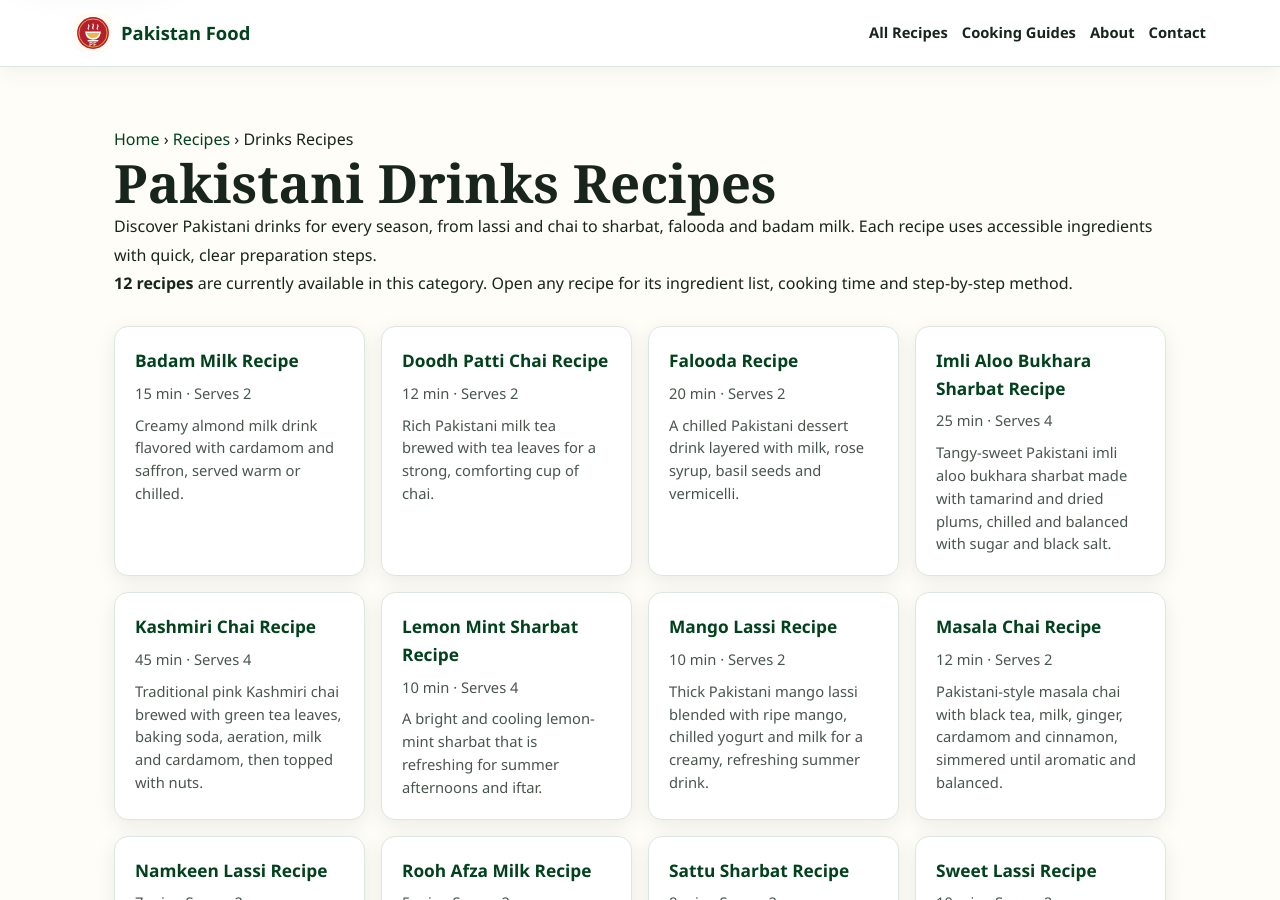
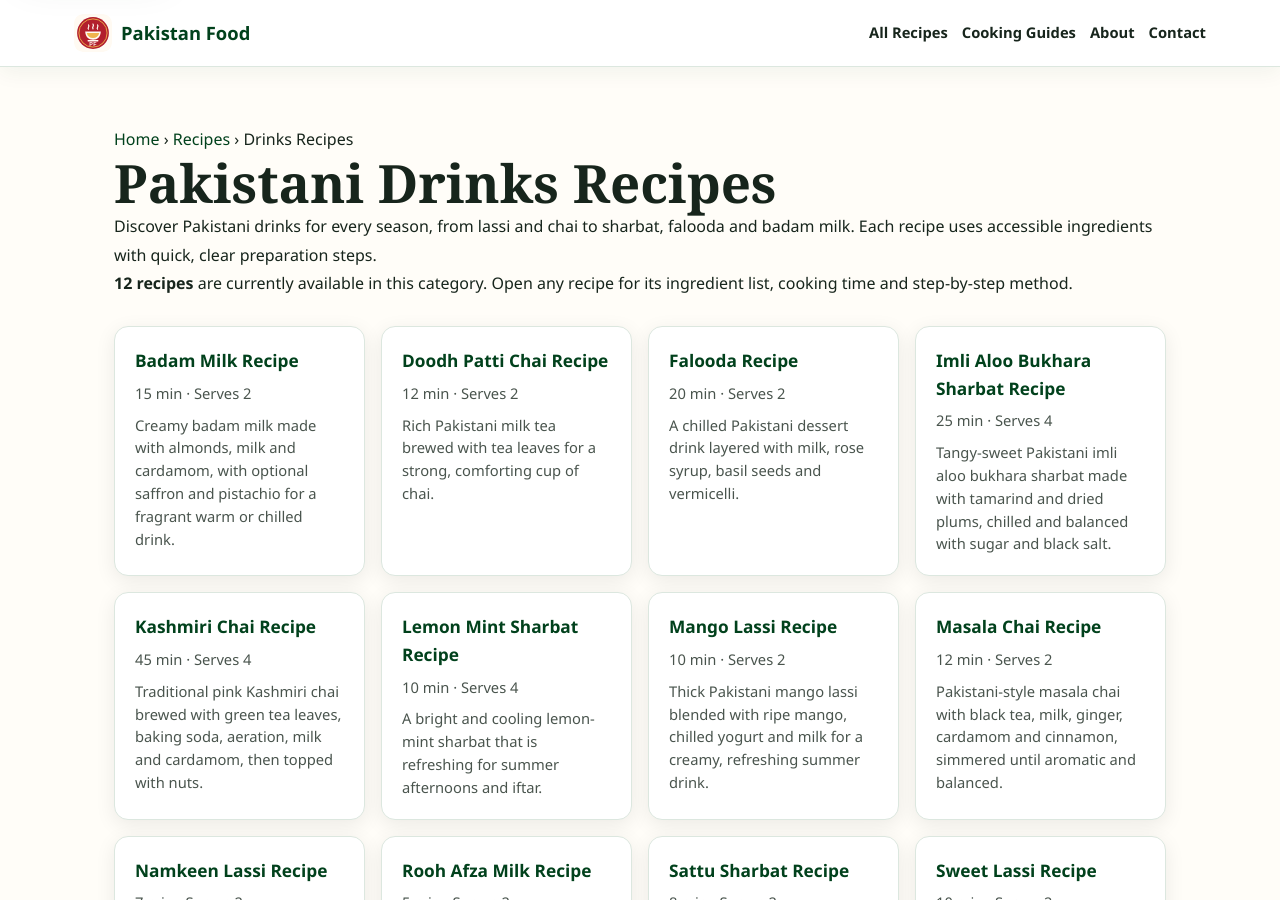
Before and after one commit to manazarali01-hub/pakistan-food, a Jekyll site: the page built from recipes/drinks/index.html, in a window 1280 px wide and 900 px high. Built offline with Jekyll 4.4.1, drawn with Linux system fonts in a browser that asks for light colours; some of the changed lines change nothing that is shown.

Commit message:
Improve Badam Milk recipe instructions

```diff
--- a/_data/recipes/badam-milk.json
+++ b/_data/recipes/badam-milk.json
@@ -1 +1,25 @@
-{"id":43,"name":"Badam Milk","category":"Drinks","time":"15 min","serves":2,"image":"https://commons.wikimedia.org/wiki/Special:Redirect/file/Badam_milk.jpg?width=800","description":"Creamy almond milk drink flavored with cardamom and saffron, served warm or chilled.","ingredients":["2 cups milk","12 almonds soaked and peeled","2 tbsp sugar","2 cardamoms","Pinch of saffron optional","Chopped pistachios"],"method":["Blend almonds with a little milk.","Heat remaining milk gently.","Add almond paste, sugar and cardamom.","Simmer for several minutes.","Garnish with pistachios and serve warm or chilled."]}
+{
+  "id": 43,
+  "name": "Badam Milk",
+  "category": "Drinks",
+  "time": "15 min",
+  "serves": 2,
+  "image": "https://commons.wikimedia.org/wiki/Special:Redirect/file/Badam_milk.jpg?width=800",
+  "description": "Creamy badam milk made with almonds, milk and cardamom, with optional saffron and pistachio for a fragrant warm or chilled drink.",
+  "ingredients": [
+    "2 cups milk",
+    "12 almonds, soaked and peeled",
+    "2 tbsp sugar, or to taste",
+    "2 green cardamom pods, lightly crushed",
+    "1 pinch saffron, optional",
+    "Chopped pistachios, for garnish"
+  ],
+  "method": [
+    "Blend the soaked, peeled almonds with a small amount of the milk until as smooth as your blender allows.",
+    "Warm the remaining milk gently in a saucepan, stirring occasionally so it does not catch on the base.",
+    "Add the almond paste, sugar and cardamom and stir thoroughly to disperse the almond mixture.",
+    "Simmer gently for several minutes, stirring regularly, until the drink is fragrant and slightly richer in texture. Add saffron during this stage if using.",
+    "Taste and adjust sweetness, then pour into cups for a warm drink or cool promptly and refrigerate if you prefer it chilled.",
+    "Garnish with chopped pistachios just before serving."
+  ]
+}
```
